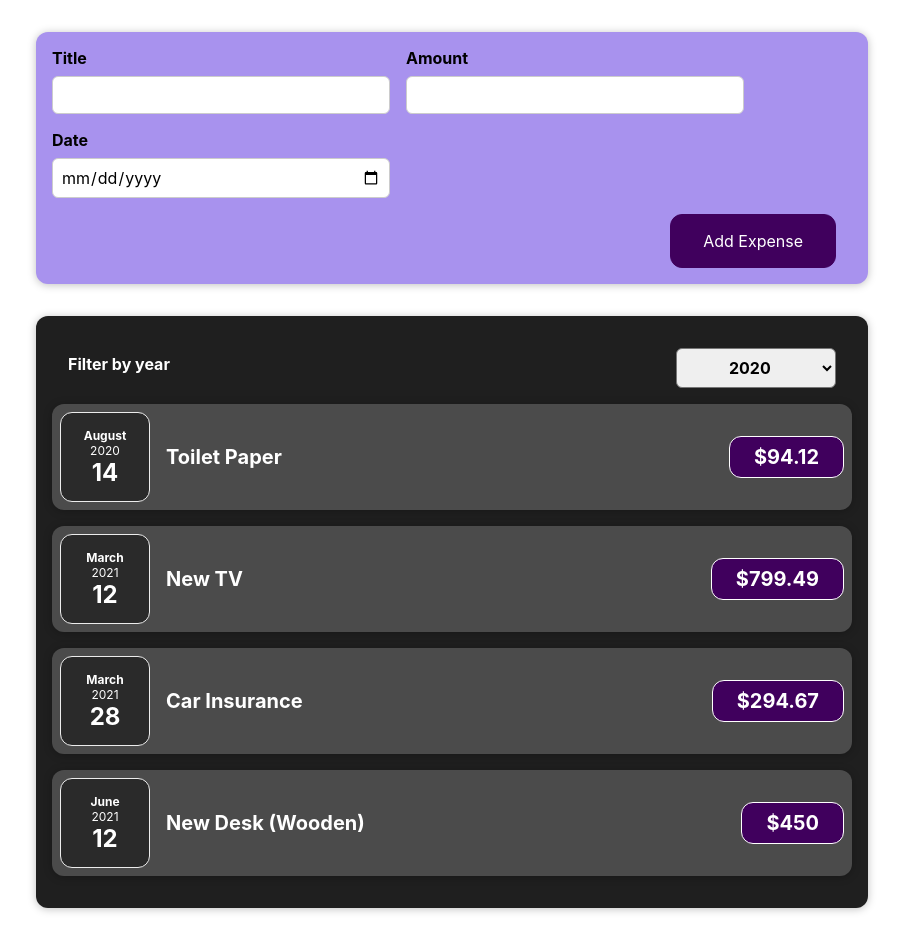
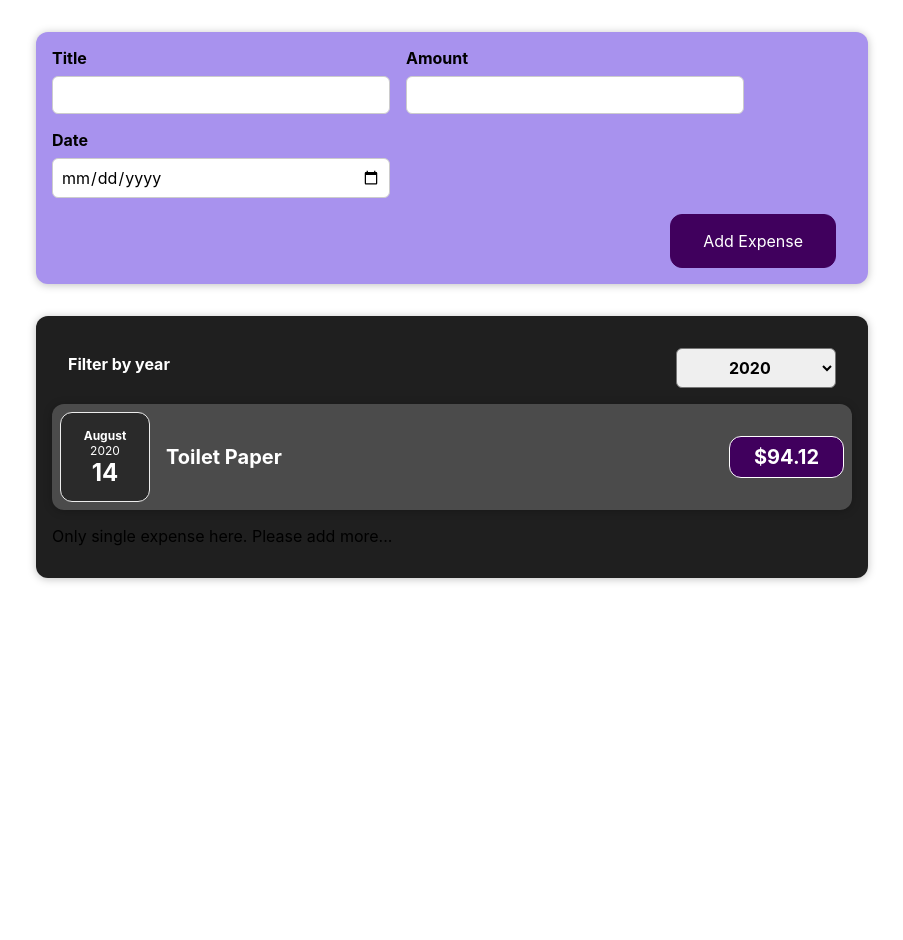
Before and after one commit to AmithChandru/sharp-frontend, a React (Create React App) app: page / in a window 1280 px wide. Shown: the whole page, without its empty margins (188-1091 px from the left). After the commit the page ends 800 px from the top, so only its background shows below. Built offline with nearby package versions, Linux system fonts and the light colour scheme.

Commit message:
Conditional Rendering

```diff
--- a/src/components/Expenses/Expenses.js
+++ b/src/components/Expenses/Expenses.js
@@ -12,6 +12,37 @@ const Expenses = (props) => {
     setFilteredYear(selectedYear);
   };
 
+  const filteredExpenses = props.items.filter((expense) => {
+    return expense.date.getFullYear().toString() === filteredYear;
+  });
+
+  let expensesContent = <p>No expenses found.</p>;
+
+  if (filteredExpenses.length === 1) {
+    expensesContent = filteredExpenses.map((expense) => (
+      <div>
+        <ExpenseItem
+          key={expense.id}
+          title={expense.title}
+          amount={expense.amount}
+          date={expense.date}
+        />
+        <p>Only single expense here. Please add more...</p>
+      </div>
+    ))
+  }
+
+  if (filteredExpenses.length > 1) {
+    expensesContent = filteredExpenses.map((expense) => (
+      <ExpenseItem
+        key={expense.id}
+        title={expense.title}
+        amount={expense.amount}
+        date={expense.date}
+      />
+    ));
+  }
+
   return (
     <div>
       <Card className='expenses'>
@@ -19,14 +50,7 @@ const Expenses = (props) => {
           selected={filteredYear}
           onChangeFilter={filterChangeHandler}
         />
-        {props.items.map((expense) => (
-          <ExpenseItem
-            key={expense.id}
-            title={expense.title}
-            amount={expense.amount}
-            date={expense.date}
-          />
-        ))}
+        {expensesContent}
       </Card>
     </div>
   );
```
